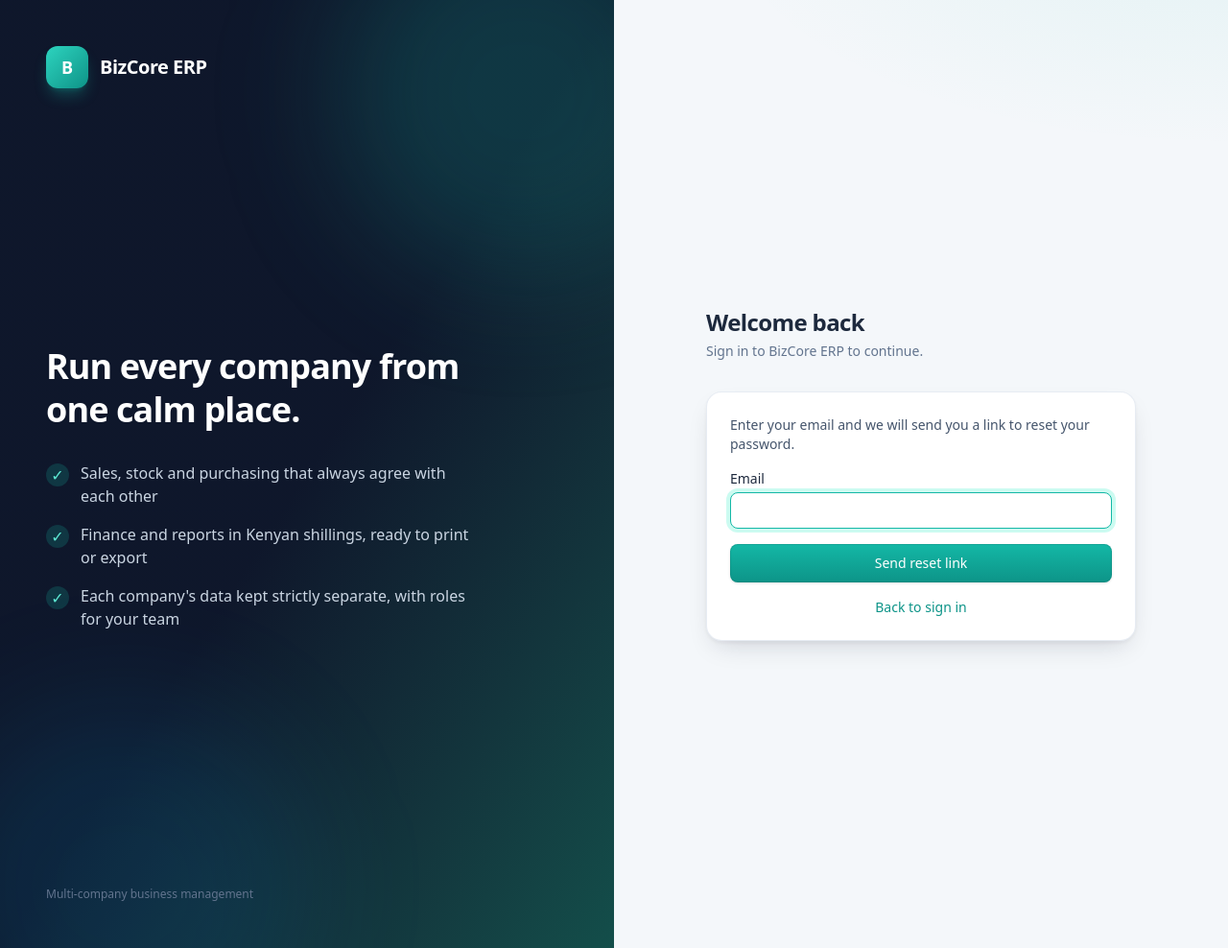
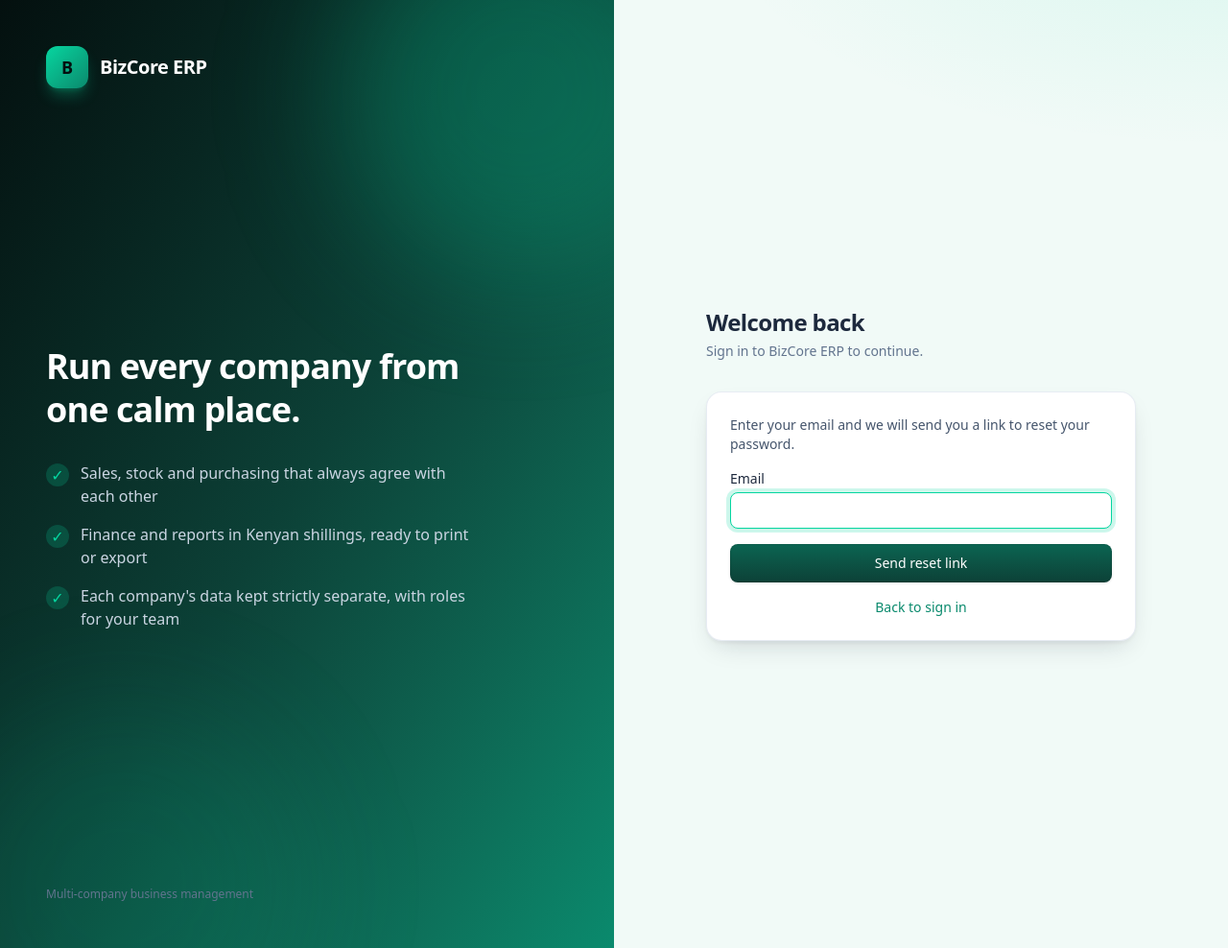
Before and after one commit to 25ELIJAH/BIZCORE, a Laravel app: page /forgot-password in a window 1280 px wide. Shown: the whole page at 96% size. Run offline with Laravel 12, Linux system fonts and the light colour scheme; style sheets or scripts are compiled from the project's sources; parts of the project's set-up code (start-up, migrations or seed data) failed here and were passed over; some libraries are stand-ins or nearby versions.

Commit message:
Apply Brunswick Green / Emerald / Polar colour palette

```diff
--- a/app/Livewire/Dashboard.php
+++ b/app/Livewire/Dashboard.php
@@ -45,15 +45,15 @@ class Dashboard extends Component
 
         if (isset($d['sales'])) {
             $charts['sales'] = ['type' => 'bar', 'data' => ['labels' => $d['sales']['trend']['labels'], 'datasets' => [[
-                'label' => 'Sales', 'data' => $num($d['sales']['trend']['values']), 'backgroundColor' => '#0d9488', 'borderRadius' => 4,
+                'label' => 'Sales', 'data' => $num($d['sales']['trend']['values']), 'backgroundColor' => '#0C4137', 'borderRadius' => 4,
             ]]], 'options' => $this->options()];
             $charts['top'] = ['type' => 'bar', 'data' => ['labels' => $d['sales']['top_products']['labels'], 'datasets' => [[
-                'label' => 'Revenue this month', 'data' => $num($d['sales']['top_products']['values']), 'backgroundColor' => '#38bdf8', 'borderRadius' => 4,
+                'label' => 'Revenue this month', 'data' => $num($d['sales']['top_products']['values']), 'backgroundColor' => '#06D6A0', 'borderRadius' => 4,
             ]]], 'options' => $this->options(['indexAxis' => 'y', 'scales' => ['x' => ['beginAtZero' => true]]])];
         }
         if (isset($d['finance'])) {
             $charts['finance'] = ['type' => 'bar', 'data' => ['labels' => $d['finance']['income_trend']['labels'], 'datasets' => [
-                ['label' => 'Income', 'data' => $num($d['finance']['income_trend']['values']), 'backgroundColor' => '#10b981', 'borderRadius' => 4],
+                ['label' => 'Income', 'data' => $num($d['finance']['income_trend']['values']), 'backgroundColor' => '#06D6A0', 'borderRadius' => 4],
                 ['label' => 'Expenses', 'data' => $num($d['finance']['expense_trend']['values']), 'backgroundColor' => '#f43f5e', 'borderRadius' => 4],
             ]], 'options' => $this->options()];
         }
--- a/resources/css/app.css
+++ b/resources/css/app.css
@@ -10,16 +10,22 @@
         'Segoe UI Symbol', 'Noto Color Emoji';
 
     /* Brand: the whole app uses the "indigo" utilities for its accent, so re-pointing the scale re-themes every page. */
-    --color-indigo-50: #f0fdfa;
-    --color-indigo-100: #ccfbf1;
-    --color-indigo-200: #99f6e4;
-    --color-indigo-300: #5eead4;
-    --color-indigo-400: #2dd4bf;
-    --color-indigo-500: #14b8a6;
-    --color-indigo-600: #0d9488;
-    --color-indigo-700: #0f766e;
-    --color-indigo-800: #115e59;
-    --color-indigo-900: #134e4a;
+    --color-indigo-50: #E6FBF6;
+    --color-indigo-100: #c9f6ea;
+    --color-indigo-200: #96ecd5;
+    --color-indigo-300: #5be2bd;
+    --color-indigo-400: #2cdcab;
+    --color-indigo-500: #06D6A0;
+    --color-indigo-600: #0a8a6d;
+    --color-indigo-700: #0b6552;
+    --color-indigo-800: #0C4137;
+    --color-indigo-900: #082e27;
+
+    /* Named brand colours */
+    --color-brunswick: #0C4137;
+    --color-emerald-brand: #06D6A0;
+    --color-polar: #E6FBF6;
+    --color-ink: #04100F;
 
     --shadow-card: 0 1px 2px rgb(15 23 42 / 0.04), 0 4px 14px -6px rgb(15 23 42 / 0.08);
     --shadow-lift: 0 2px 4px rgb(15 23 42 / 0.05), 0 12px 28px -10px rgb(15 23 42 / 0.18);
@@ -42,14 +48,14 @@
 @layer base {
     html { scroll-behavior: smooth; }
     body {
-        background-color: #f4f7fa;
+        background-color: #f1faf7;
         background-image:
-            radial-gradient(900px 420px at 100% -10%, rgb(20 184 166 / 0.08), transparent 60%),
-            radial-gradient(700px 380px at -10% 110%, rgb(56 189 248 / 0.07), transparent 60%);
+            radial-gradient(900px 420px at 100% -10%, rgb(6 214 160 / 0.10), transparent 60%),
+            radial-gradient(700px 380px at -10% 110%, rgb(12 65 55 / 0.06), transparent 60%);
         background-attachment: fixed;
     }
-    ::selection { background: #99f6e4; color: #134e4a; }
-    :focus-visible { outline: 2px solid #14b8a6; outline-offset: 2px; }
+    ::selection { background: #96ecd5; color: #082e27; }
+    :focus-visible { outline: 2px solid #06D6A0; outline-offset: 2px; }
     /* Reduce-motion users keep hover feedback and short fades; only decorative looping motion is switched off. */
     @media (prefers-reduced-motion: reduce) {
         html { scroll-behavior: auto; }
@@ -61,9 +67,9 @@
 /* Shared form-control and button styles used by every module. */
 @layer components {
     .input {
-        @apply w-full rounded-lg border border-slate-300 bg-white px-3 py-2 text-sm shadow-xs transition focus:border-indigo-500 focus:outline-none focus:ring-4 focus:ring-indigo-100 disabled:bg-slate-100;
+        @apply w-full rounded-lg border border-slate-300 bg-white px-3 py-2 text-sm shadow-xs transition focus:border-indigo-500 focus:outline-none focus:ring-4 focus:ring-emerald-brand/20 disabled:bg-slate-100;
     }
-    .btn-primary { @apply inline-flex items-center justify-center gap-2 rounded-lg bg-gradient-to-b from-indigo-500 to-indigo-600 px-4 py-2 text-sm font-medium text-white shadow-sm ring-1 ring-inset ring-indigo-700/30 transition duration-200 hover:-translate-y-px hover:from-indigo-600 hover:to-indigo-700 hover:shadow-md active:translate-y-0 active:scale-[0.98] disabled:cursor-not-allowed disabled:opacity-50 disabled:hover:translate-y-0; }
+    .btn-primary { @apply inline-flex items-center justify-center gap-2 rounded-lg bg-gradient-to-b from-indigo-700 to-indigo-800 px-4 py-2 text-sm font-medium text-white shadow-sm ring-1 ring-inset ring-black/10 transition duration-200 hover:-translate-y-px hover:from-indigo-600 hover:to-indigo-700 hover:shadow-lg hover:shadow-emerald-brand/25 active:translate-y-0 active:scale-[0.98] disabled:cursor-not-allowed disabled:opacity-50 disabled:hover:translate-y-0; }
     .btn-secondary { @apply inline-flex items-center justify-center gap-2 rounded-lg border border-slate-300 bg-white px-4 py-2 text-sm font-medium text-slate-700 shadow-xs transition duration-200 hover:-translate-y-px hover:border-slate-400 hover:bg-slate-50 hover:shadow-sm active:translate-y-0 active:scale-[0.98] disabled:cursor-not-allowed disabled:opacity-50; }
     .btn-danger { @apply inline-flex items-center justify-center gap-2 rounded-lg bg-gradient-to-b from-red-500 to-red-600 px-4 py-2 text-sm font-medium text-white shadow-sm ring-1 ring-inset ring-red-700/30 transition duration-200 hover:-translate-y-px hover:from-red-600 hover:to-red-700 hover:shadow-md active:translate-y-0 active:scale-[0.98] disabled:cursor-not-allowed disabled:opacity-50; }
     .badge { @apply inline-flex items-center rounded-full px-2.5 py-0.5 text-xs font-medium ring-1 ring-inset ring-black/5; }
@@ -79,7 +85,7 @@
     /* Tables */
     main table thead { @apply bg-slate-50/80; }
     main table tbody tr { @apply transition-colors duration-150; }
-    main table tbody tr:hover { @apply bg-indigo-50; box-shadow: inset 3px 0 0 #14b8a6; }
+    main table tbody tr:hover { @apply bg-indigo-50; box-shadow: inset 3px 0 0 #06D6A0; }
     main table tbody tr { animation: var(--animate-fade-in); }
     main table tbody tr:nth-child(-n+12) { animation: var(--animate-fade-up); }
     main table tbody tr:nth-child(2) { animation-delay: 40ms; }
--- a/resources/views/layouts/guest.blade.php
+++ b/resources/views/layouts/guest.blade.php
@@ -3,26 +3,26 @@
 <head>
     <meta charset="utf-8">
     <meta name="viewport" content="width=device-width, initial-scale=1">
-    <meta name="theme-color" content="#0f172a">
+    <meta name="theme-color" content="#0C4137">
     <title>@yield('title', 'Sign in') · {{ config('app.name') }}</title>
     @vite(['resources/css/app.css', 'resources/js/app.js'])
 </head>
 <body class="min-h-screen text-slate-800 antialiased">
 <div class="grid min-h-screen lg:grid-cols-2">
     {{-- Brand panel --}}
-    <aside class="relative hidden overflow-hidden bg-gradient-to-br from-slate-900 via-slate-900 to-indigo-900 p-12 text-white lg:flex lg:flex-col lg:justify-between">
-        <div class="pointer-events-none absolute -right-24 -top-24 h-96 w-96 rounded-full bg-indigo-500/20 blur-3xl" style="animation: float-slow 9s ease-in-out infinite"></div>
-        <div class="pointer-events-none absolute -bottom-32 -left-16 h-96 w-96 rounded-full bg-sky-400/10 blur-3xl" style="animation: float-slow 11s ease-in-out infinite reverse"></div>
+    <aside class="relative hidden overflow-hidden bg-gradient-to-br from-ink via-brunswick to-indigo-600 p-12 text-white lg:flex lg:flex-col lg:justify-between">
+        <div class="pointer-events-none absolute -right-24 -top-24 h-96 w-96 rounded-full bg-emerald-brand/25 blur-3xl" style="animation: float-slow 9s ease-in-out infinite"></div>
+        <div class="pointer-events-none absolute -bottom-32 -left-16 h-96 w-96 rounded-full bg-emerald-brand/10 blur-3xl" style="animation: float-slow 11s ease-in-out infinite reverse"></div>
         <div class="relative flex items-center gap-3 animate-slide-in">
-            <div class="flex h-11 w-11 items-center justify-center rounded-xl bg-gradient-to-br from-indigo-400 to-indigo-600 text-lg font-bold shadow-lg shadow-indigo-500/30">B</div>
+            <div class="flex h-11 w-11 items-center justify-center rounded-xl bg-gradient-to-br from-emerald-brand to-indigo-600 text-lg font-bold text-ink shadow-lg shadow-emerald-brand/30">B</div>
             <span class="text-xl font-semibold tracking-tight">{{ config('app.name') }}</span>
         </div>
         <div class="relative max-w-md space-y-8" data-stagger>
             <h2 class="text-4xl font-semibold leading-tight tracking-tight">Run every company from one calm place.</h2>
             <ul class="space-y-4 text-slate-300">
-                <li class="flex items-start gap-3"><span class="mt-0.5 flex h-6 w-6 shrink-0 items-center justify-center rounded-full bg-indigo-500/20 text-indigo-300">✓</span>Sales, stock and purchasing that always agree with each other</li>
-                <li class="flex items-start gap-3"><span class="mt-0.5 flex h-6 w-6 shrink-0 items-center justify-center rounded-full bg-indigo-500/20 text-indigo-300">✓</span>Finance and reports in Kenyan shillings, ready to print or export</li>
-                <li class="flex items-start gap-3"><span class="mt-0.5 flex h-6 w-6 shrink-0 items-center justify-center rounded-full bg-indigo-500/20 text-indigo-300">✓</span>Each company's data kept strictly separate, with roles for your team</li>
+                <li class="flex items-start gap-3"><span class="mt-0.5 flex h-6 w-6 shrink-0 items-center justify-center rounded-full bg-emerald-brand/20 text-emerald-brand">✓</span>Sales, stock and purchasing that always agree with each other</li>
+                <li class="flex items-start gap-3"><span class="mt-0.5 flex h-6 w-6 shrink-0 items-center justify-center rounded-full bg-emerald-brand/20 text-emerald-brand">✓</span>Finance and reports in Kenyan shillings, ready to print or export</li>
+                <li class="flex items-start gap-3"><span class="mt-0.5 flex h-6 w-6 shrink-0 items-center justify-center rounded-full bg-emerald-brand/20 text-emerald-brand">✓</span>Each company's data kept strictly separate, with roles for your team</li>
             </ul>
         </div>
         <p class="relative text-xs text-slate-500">Multi-company business management</p>
@@ -32,7 +32,7 @@
     <main class="flex items-center justify-center px-4 py-10">
         <div class="w-full max-w-md animate-fade-up">
             <div class="mb-8 text-center lg:text-left">
-                <div class="mx-auto mb-4 flex h-12 w-12 items-center justify-center rounded-xl bg-gradient-to-br from-indigo-400 to-indigo-600 text-xl font-bold text-white shadow-lg shadow-indigo-500/20 lg:hidden">B</div>
+                <div class="mx-auto mb-4 flex h-12 w-12 items-center justify-center rounded-xl bg-gradient-to-br from-emerald-brand to-indigo-600 text-xl font-bold text-ink shadow-lg shadow-emerald-brand/20 lg:hidden">B</div>
                 <h1 class="text-2xl font-semibold tracking-tight">Welcome back</h1>
                 <p class="mt-1 text-sm text-slate-500">Sign in to {{ config('app.name') }} to continue.</p>
             </div>
--- a/resources/views/livewire/dashboard.blade.php
+++ b/resources/views/livewire/dashboard.blade.php
@@ -5,9 +5,9 @@
     $label = 'text-xs uppercase tracking-wide text-slate-500';
 @endphp
 <div>
-    <div class="relative mb-6 overflow-hidden rounded-2xl bg-gradient-to-br from-slate-900 via-slate-800 to-indigo-900 p-6 text-white shadow-lift animate-fade-up">
-        <div class="pointer-events-none absolute -right-10 -top-16 h-56 w-56 rounded-full bg-indigo-400/20 blur-3xl"></div>
-        <p class="relative text-xs font-medium uppercase tracking-[0.14em] text-indigo-200">Currently managing</p>
+    <div class="relative mb-6 overflow-hidden rounded-2xl bg-gradient-to-br from-ink via-brunswick to-indigo-600 p-6 text-white shadow-lift animate-fade-up">
+        <div class="pointer-events-none absolute -right-10 -top-16 h-56 w-56 rounded-full bg-emerald-brand/25 blur-3xl"></div>
+        <p class="relative text-xs font-medium uppercase tracking-[0.14em] text-emerald-brand">Currently managing</p>
         <h1 class="relative mt-1 text-xl font-semibold xl:text-2xl tracking-tight md:text-3xl">{{ $company->name }}</h1>
         <p class="relative mt-1 text-sm text-slate-300">Currency {{ $currency }} · figures update each time you open this page.</p>
     </div>
```
Also changed, not shown: resources/views/layouts/app.blade.php (+5 -5 lines).
